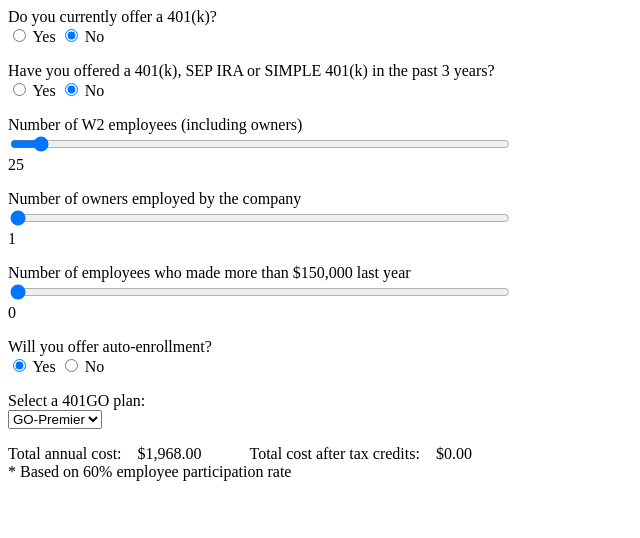
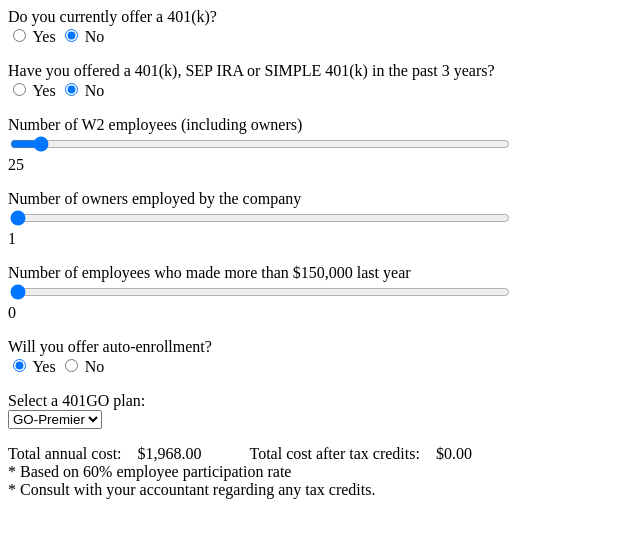
Before and after one commit to lukeevangraham/401go-calculator, a plain HTML site: page calculator.html in a window 1280 px wide. Shown: the whole page, without its empty margins (0-640 px from the left). Drawn offline with Linux system fonts and the light colour scheme.

Commit message:
a bit of consultation advice

```diff
--- a/index.html
+++ b/calculator.html
@@ -148,6 +148,8 @@
 
     <!-- <div>* This includes an additional $1,000 per employee for employer contributions.</div> -->
 
+    <div>* Consult with your accountant regarding any tax credits.</div>
+
     <script src="calculator.js"></script>
   </body>
 </html>
```
